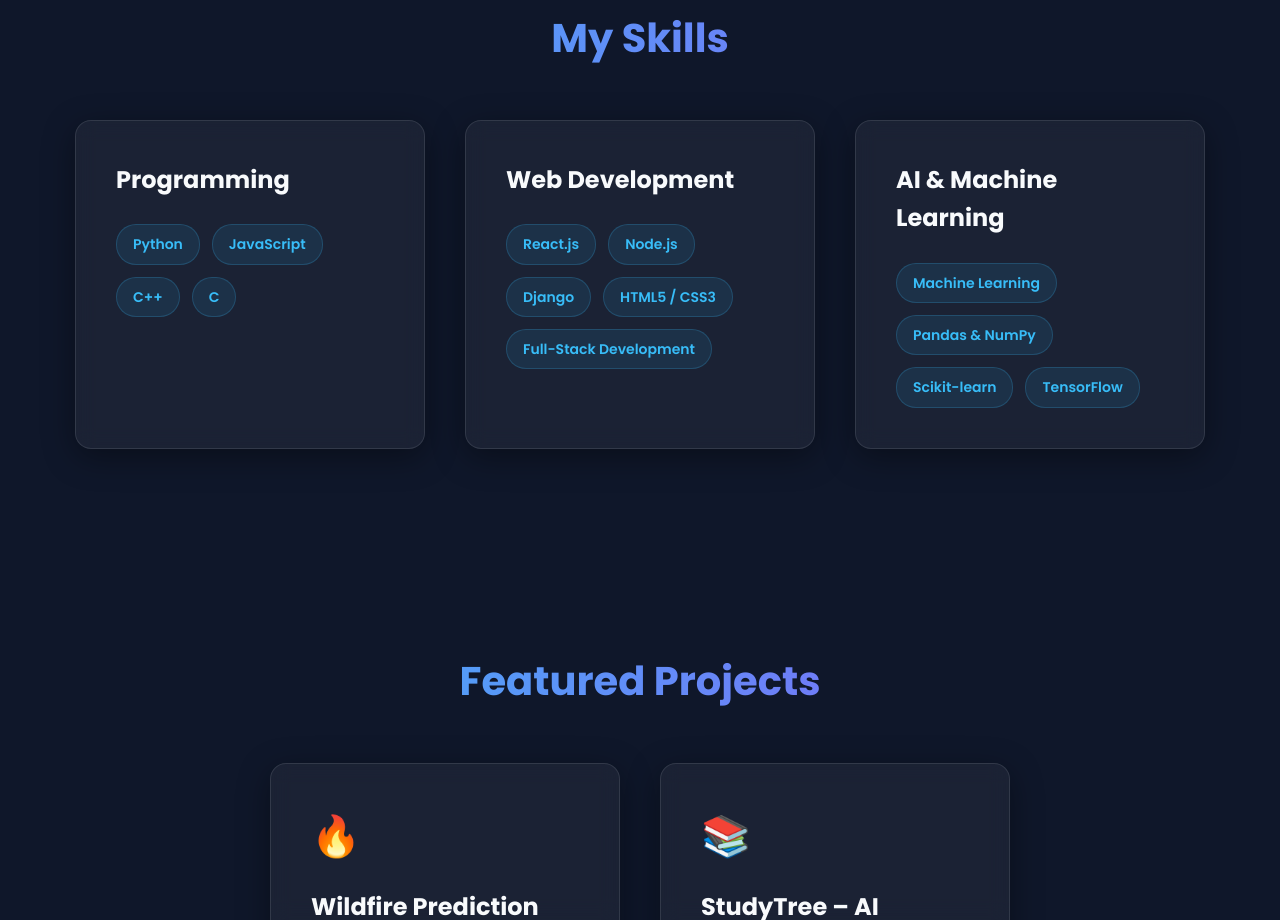
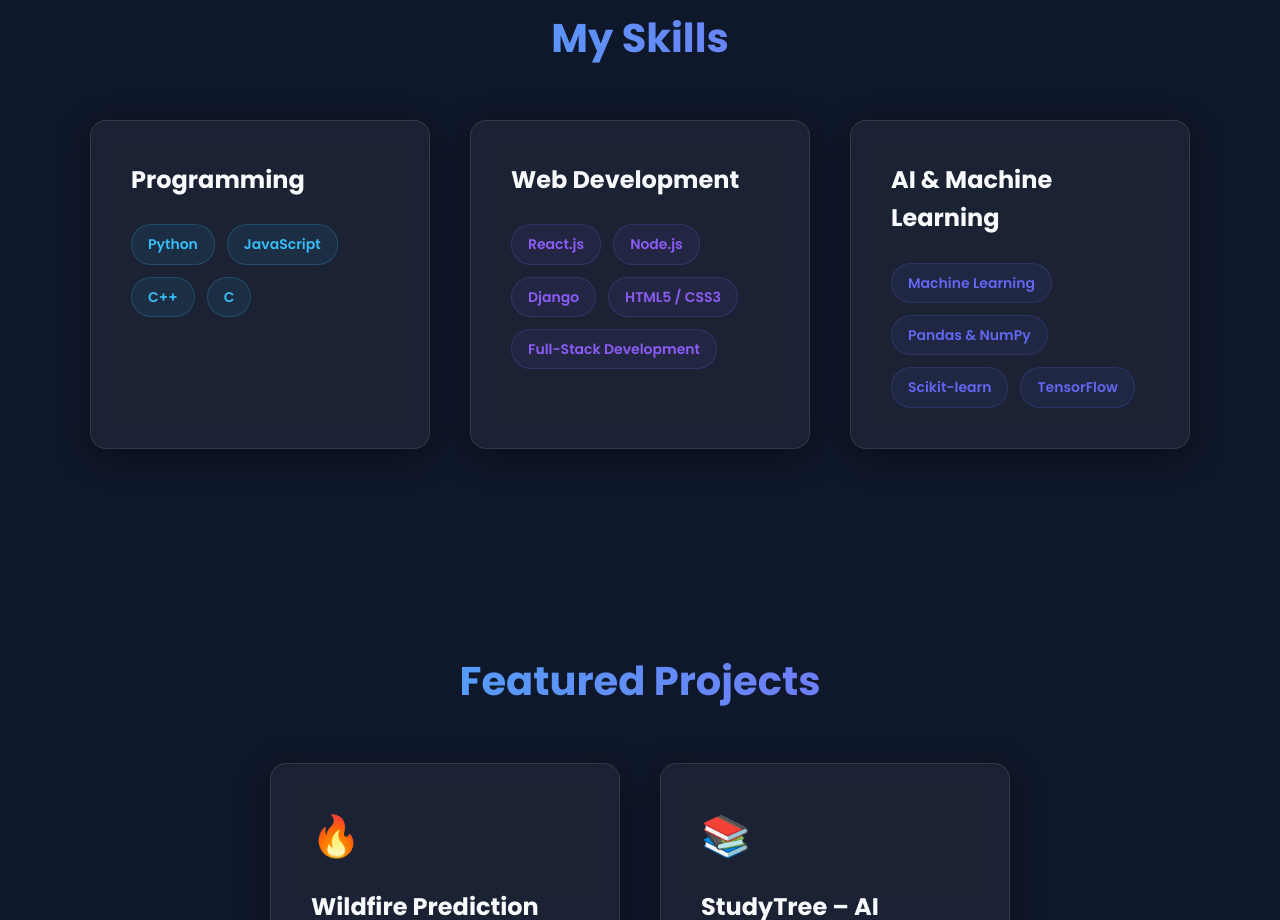
Before and after one commit to adarshraj2077/Adarsh-Portfolio, a React (Create React App) app: page / in a window 1280 px wide. Shown: the part 1340-2260 px from the top of the page. Built offline with nearby package versions, Linux system fonts and the light colour scheme.

Commit message:
Improving Skills Section

```diff
--- a/src/App.css
+++ b/src/App.css
@@ -74,11 +74,8 @@
   animation: fadeIn 0.8s ease forwards;
 }
 
-/* Skill Chips */
+/* Skill Chips Base */
 .skill-chip {
-  background: rgba(56, 189, 248, 0.1);
-  border: 1px solid rgba(56, 189, 248, 0.2);
-  color: var(--accent-color);
   padding: 8px 16px;
   border-radius: 20px;
   font-size: 14px;
@@ -88,9 +85,41 @@
   display: inline-block;
 }
 
-.skill-chip:hover {
-  background: var(--accent-color);
+/* Programming Chips (Cyan) */
+.chip-cyan {
+  background: rgba(56, 189, 248, 0.08);
+  border: 1px solid rgba(56, 189, 248, 0.2);
+  color: #38bdf8;
+}
+.chip-cyan:hover {
+  background: #38bdf8;
+  color: #0f172a;
+  transform: translateY(-2px);
+  box-shadow: 0 4px 12px rgba(56, 189, 248, 0.35);
+}
+
+/* Web Dev Chips (Purple) */
+.chip-purple {
+  background: rgba(139, 92, 246, 0.08);
+  border: 1px solid rgba(139, 92, 246, 0.2);
+  color: #8b5cf6;
+}
+.chip-purple:hover {
+  background: #8b5cf6;
   color: #fff;
   transform: translateY(-2px);
-  box-shadow: 0 4px 12px rgba(56, 189, 248, 0.3);
+  box-shadow: 0 4px 12px rgba(139, 92, 246, 0.35);
 }
+
+/* AI/ML Chips (Indigo) */
+.chip-indigo {
+  background: rgba(99, 102, 241, 0.08);
+  border: 1px solid rgba(99, 102, 241, 0.2);
+  color: #6366f1;
+}
+.chip-indigo:hover {
+  background: #6366f1;
+  color: #fff;
+  transform: translateY(-2px);
+  box-shadow: 0 4px 12px rgba(99, 102, 241, 0.35);
+}
--- a/src/components/SkillsSection.js
+++ b/src/components/SkillsSection.js
@@ -1,15 +1,18 @@
 const skillCategories = [
     {
         title: "Programming",
-        skills: ["Python", "JavaScript", "C++", "C"]
+        skills: ["Python", "JavaScript", "C++", "C"],
+        chipClass: "chip-cyan"
     },
     {
         title: "Web Development",
-        skills: ["React.js", "Node.js", "Django", "HTML5 / CSS3", "Full-Stack Development"]
+        skills: ["React.js", "Node.js", "Django", "HTML5 / CSS3", "Full-Stack Development"],
+        chipClass: "chip-purple"
     },
     {
         title: "AI & Machine Learning",
-        skills: ["Machine Learning", "Pandas & NumPy", "Scikit-learn", "TensorFlow"]
+        skills: ["Machine Learning", "Pandas & NumPy", "Scikit-learn", "TensorFlow"],
+        chipClass: "chip-indigo"
     }
 ];
 
@@ -19,21 +22,21 @@
             <h2 className="gradient-text" style={{ fontSize: "40px", marginBottom: "50px" }}>My Skills</h2>
 
             <div style={{
-                display: "flex",
-                justifyContent: "center",
+                display: "grid",
+                gridTemplateColumns: "repeat(auto-fit, minmax(300px, 1fr))",
                 gap: "40px",
-                flexWrap: "wrap",
-                maxWidth: "1200px",
-                margin: "0 auto"
+                maxWidth: "1100px",
+                margin: "0 auto",
+                width: "100%"
             }}>
                 {skillCategories.map((category, index) => (
-                    <div key={index} className="glass-card animate-fade-in" style={{ padding: "40px", width: "350px", textAlign: "left" }}>
+                    <div key={index} className="glass-card animate-fade-in" style={{ padding: "40px", textAlign: "left", display: "flex", flexDirection: "column" }}>
                         <h3 style={{ fontSize: "24px", marginBottom: "25px", color: "var(--text-primary)" }}>
                             {category.title}
                         </h3>
                         <div style={{ display: "flex", flexWrap: "wrap", gap: "12px" }}>
                             {category.skills.map((skill, sIndex) => (
-                                <span key={sIndex} className="skill-chip">
+                                <span key={sIndex} className={`skill-chip ${category.chipClass}`}>
                                     {skill}
                                 </span>
                             ))}
```
